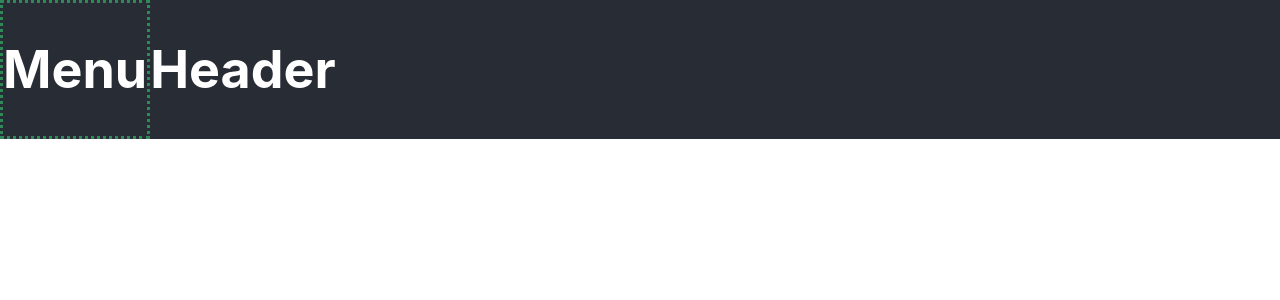
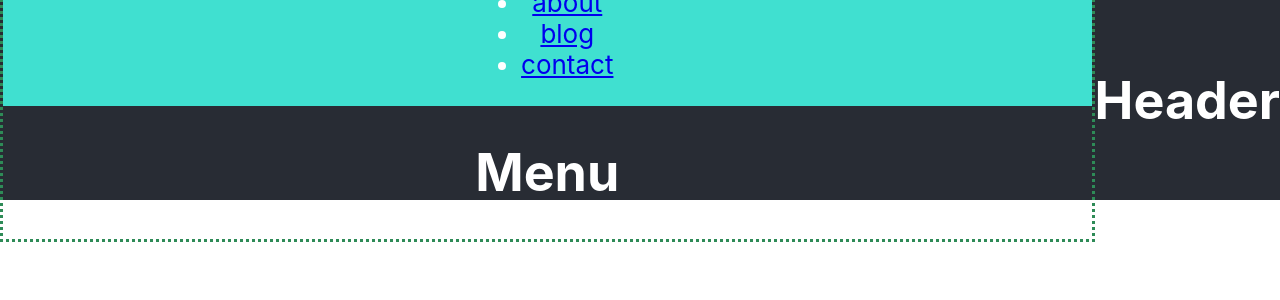
Before and after one commit to A-B-G/z_blogz_gh, a React (Create React App) app: page / in a window 1280 px wide. Shown: the top 300 px of the page. Built offline with nearby package versions, Linux system fonts and the light colour scheme.

Commit message:
changed name of HamburgerMenu to MenuNav

```diff
--- a/src/components/Menu/Menu.css
+++ b/src/components/Menu/Menu.css
@@ -1,6 +1,10 @@
-/* BORDERS */
+/* BACKGROUNDS & BORDERS */
 .Menu-wrapper {
     border: 3px seagreen dotted;
+}
+
+.MenuNav-wrapper {
+    background-color: turquoise;
 }
 /* ***************************************** */
 .Menu-wrapper h1 {
@@ -13,16 +17,30 @@
 }
 
 /* ***************************************** */
-@media screen and (max-width: 419px) {
+@media screen and (min-width: 420px) {
     .Menu-wrapper {
         min-width: 25%;
+    }
+
+    .menu-container.display {
+        display: none;
     }
 }
 
 /* ***************************************** */
 
   @media screen and (min-width: 700px) {
+    .Menu-wrapper {
+        width: 100vw;
+    }
     .Menu-wrapper h1 {
         font-size: 3em;
       }
+    .menu-container.display {
+        display: inline-block;
+    }
+    .hamburgerMenu-container.display {
+        display: none;
+    }
+
   }
--- a/src/components/Menu/Menu.jsx
+++ b/src/components/Menu/Menu.jsx
@@ -1,10 +1,14 @@
 import React from 'react';
+import MenuNav from './MenuNav';
+
 import './Menu.css';
 
 const Menu = () => {
     return (
         <div className="Menu-wrapper">
+                <MenuNav />
             <h1>Menu</h1>
+
         </div>
     )
 
--- /dev/null
+++ b/src/components/Menu/MenuNav.jsx
@@ -0,0 +1,22 @@
+import React from 'react';
+import NavList from '../Nav/NavList';
+
+import './Menu.css';
+
+const { navLinks } = require('../../content/links');
+
+const MenuNav = () => {
+    return (
+        <nav className="MenuNav-wrapper">
+            <div className="hamburgerMenu-container display">
+                <button className="burger-button">Burger</button>
+                <NavList links={navLinks} />
+            </div>
+            <div className="menu-container display">
+                <NavList links={navLinks} />
+            </div>
+        </nav>
+    )
+}
+
+export default MenuNav;
```
